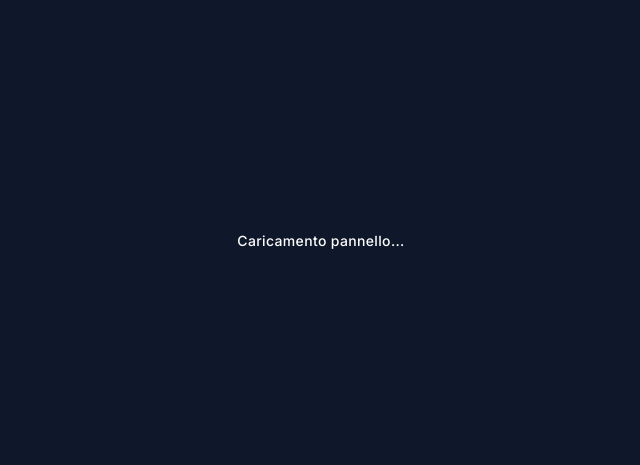
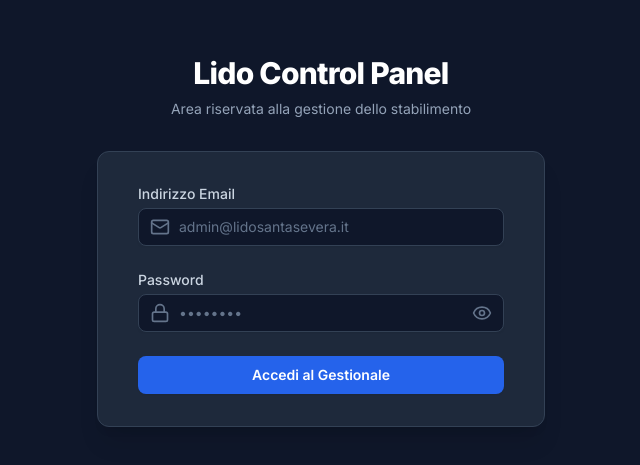
Before and after one commit to feedend/lido-booking, a Next.js app: page /admin/login in a window 1280 px wide. Before the commit this address had no page. Shown: the part 159-624 px from the top of the page, without its empty margins (319-959 px from the left). Built offline with nearby package versions, Linux system fonts and the light colour scheme.

Commit message:
Update page.tsx

```diff
--- a/src/app/admin/login/page.tsx
+++ b/src/app/admin/login/page.tsx
@@ -1,162 +1,148 @@
 'use client';
 
-import { useEffect, useState } from 'react';
+import { useState } from 'react';
+import { useRouter } from 'next/navigation';
 import { createClient } from '@supabase/supabase-js';
-import { useRouter } from 'next/navigation';
-import { LayoutGrid, ClipboardList, LogOut, Shield, User } from 'lucide-react';
-import BeachMap from '@/components/map/BeachMap'; // Il componente della mappa che abbiamo sistemato
+import { Lock, Mail, Eye, EyeOff, AlertCircle } from 'lucide-react';
 
 const supabase = createClient(
   process.env.NEXT_PUBLIC_SUPABASE_URL!,
   process.env.NEXT_PUBLIC_SUPABASE_ANON_KEY!
 );
 
-export default function DashboardPage() {
-  const [ruolo, setRuolo] = useState<string | null>(null);
-  const [loading, setLoading] = useState(true);
-  const [tabAttiva, setTabAttiva] = useState<'spiaggia' | 'registro'>('spiaggia');
+export default function AdminLogin() {
+  const [email, setEmail] = useState('');
+  const [password, setPassword] = useState('');
+  const [showPassword, setShowPassword] = useState(false);
+  const [error, setError] = useState<string | null>(null);
+  const [loading, setLoading] = useState(false);
   const router = useRouter();
 
-useEffect(() => {
-  const controllaSessione = async () => {
-    const { data: { user } } = await supabase.auth.getUser();
+  const handleLogin = async (e: React.FormEvent) => {
+    e.preventDefault();
+    setError(null);
+    setLoading(true);
 
-    if (!user) {
-      router.push('/login');
-      return;
+    try {
+      const { data, error: authError } = await supabase.auth.signInWithPassword({
+        email,
+        password,
+      });
+
+      if (authError) throw authError;
+
+      if (data?.user) {
+        // Recuperiamo il ruolo dai metadati dell'utente configurati su Supabase
+        const ruolo = data.user.user_metadata?.ruolo;
+
+        if (ruolo === 'admin') {
+          // Reindirizzamento per l'amministratore totale
+          router.push('/admin/dashboard');
+        } else if (ruolo === 'operators') {
+          // Reindirizzamento per il personale e i gestori operativi del lido
+          router.push('/operator/dashboard');
+        } else {
+          // Protezione: se un utente normale prova a loggarsi da qui, lo buttiamo fuori
+          await supabase.auth.signOut();
+          setError('Accesso negato: non hai i permessi necessari per accedere a questa area.');
+        }
+      }
+    } catch (err: any) {
+      setError(err.message || 'Email o password errate. Riprova.');
+    } finally {
+      setLoading(false);
     }
-
-    // Stampiamo l'utente in console per vedere esattamente dove si nasconde il ruolo durante il test
-    console.log("Utente Loggato:", user);
-
-    // Controlliamo tutte le possibili posizioni dei metadati di Supabase
-    const ruoloUtente =
-      user.user_metadata?.ruolo ||
-      user.app_metadata?.ruolo ||
-      user.raw_user_meta_data?.ruolo;
-
-    // Sicurezza: se non c'è ruolo o non è valido, rimanda al login
-    if (ruoloUtente !== 'admin' && ruoloUtente !== 'operators') {
-      await supabase.auth.signOut();
-      router.push('/login');
-      return;
-    }
-
-    setRuolo(ruoloUtente);
-    setLoading(false);
   };
 
-  controllaSessione();
-}, [router]);
+  return (
+    <div className="min-h-screen bg-slate-900 flex flex-col justify-center py-12 sm:px-6 lg:px-8">
+      <div className="sm:mx-auto w-full sm:max-w-md">
+        <div className="text-center">
+          <h2 className="text-3xl font-extrabold text-white tracking-tight">
+            Lido Control Panel
+          </h2>
+          <p className="mt-2 text-sm text-slate-400">
+            Area riservata alla gestione dello stabilimento
+          </p>
+        </div>
+      </div>
 
-  const handleLogout = async () => {
-    await supabase.auth.signOut();
-    router.push('/login');
-  };
+      <div className="mt-8 sm:mx-auto w-full sm:max-w-md">
+        <div className="bg-slate-800 py-8 px-4 shadow-xl rounded-xl sm:px-10 border border-slate-700 mx-4 sm:mx-0">
+          <form className="space-y-6" onSubmit={handleLogin}>
 
-  if (loading) {
-    return (
-      <div className="min-h-screen bg-slate-900 flex items-center justify-center text-white">
-        <p className="text-sm font-medium tracking-wide animate-pulse">Caricamento pannello...</p>
-      </div>
-    );
-  }
+            {/* Messaggio di Errore */}
+            {error && (
+              <div className="bg-red-500/10 border border-red-500/50 text-red-400 p-3 rounded-lg flex items-center gap-2 text-sm">
+                <AlertCircle className="h-5 w-5 shrink-0" />
+                <span>{error}</span>
+              </div>
+            )}
 
-  return (
-    <div className="min-h-screen bg-slate-950 text-slate-100 flex flex-col md:flex-row">
-
-      {/* SIDEBAR DI NAVIGAZIONE */}
-      <aside className="w-full md:w-64 bg-slate-900 border-b md:border-b-0 md:border-r border-slate-800 p-6 flex flex-col justify-between">
-        <div className="space-y-6">
-          <div>
-            <h2 className="text-xl font-black text-white tracking-tight">Lido Control Panel</h2>
-            <div className="flex items-center gap-1.5 mt-2 text-xs font-semibold text-slate-400 uppercase tracking-wider">
-              {ruolo === 'admin' ? (
-                <>
-                  <Shield className="h-3.5 w-3.5 text-amber-500" />
-                  <span>Amministratore</span>
-                </>
-              ) : (
-                <>
-                  <User className="h-3.5 w-3.5 text-blue-400" />
-                  <span>Operatore</span>
-                </>
-              )}
-            </div>
-          </div>
-
-          <nav className="space-y-2">
-            {/* Pulsante Spiaggia - Visibile a TUTTI */}
-            <button
-              onClick={() => setTabAttiva('spiaggia')}
-              className={`w-full flex items-center gap-3 px-4 py-3 rounded-xl text-sm font-semibold transition-all ${
-                tabAttiva === 'spiaggia'
-                  ? 'bg-blue-600 text-white shadow-lg shadow-blue-600/20'
-                  : 'text-slate-400 hover:bg-slate-800 hover:text-slate-200'
-              }`}
-            >
-              <LayoutGrid className="h-5 w-5" />
-              <span>Gestione Spiaggia</span>
-            </button>
-
-            {/* PULSANTE REGISTRO — Logica Condizionale: Visibile SOLO se admin */}
-            {ruolo === 'admin' && (
-              <button
-                onClick={() => setTabAttiva('registro')}
-                className={`w-full flex items-center gap-3 px-4 py-3 rounded-xl text-sm font-semibold transition-all ${
-                  tabAttiva === 'registro'
-                    ? 'bg-blue-600 text-white shadow-lg shadow-blue-600/20'
-                    : 'text-slate-400 hover:bg-slate-800 hover:text-slate-200'
-                }`}
-              >
-                <ClipboardList className="h-5 w-5" />
-                <span>Registro Prenotazioni</span>
-              </button>
-            )}
-          </nav>
-        </div>
-
-        {/* Pulsante di Disconnessione */}
-        <button
-          onClick={handleLogout}
-          className="mt-8 w-full flex items-center gap-3 px-4 py-3 rounded-xl text-sm font-semibold text-red-400 hover:bg-red-500/10 transition-colors border border-transparent hover:border-red-500/20"
-        >
-          <LogOut className="h-5 w-5" />
-          <span>Esci dal sistema</span>
-        </button>
-      </aside>
-
-      {/* CONTENUTO PRINCIPALE DELLA DASHBOARD */}
-      <main className="flex-1 p-6 md:p-10 overflow-y-auto">
-        {tabAttiva === 'spiaggia' && (
-          <div className="space-y-4">
-            <div className="border-b border-slate-800 pb-4">
-              <h1 className="text-2xl font-bold tracking-tight text-white">Mappa degli Ombrelloni</h1>
-              <p className="text-sm text-slate-400">Monitora e gestisci le postazioni in tempo reale sul lido.</p>
+            {/* Input Email */}
+            <div>
+              <label htmlFor="email" className="block text-sm font-medium text-slate-300">
+                Indirizzo Email
+              </label>
+              <div className="mt-1 relative rounded-md shadow-sm">
+                <div className="absolute inset-y-0 left-0 pl-3 flex items-center pointer-events-none text-slate-500">
+                  <Mail className="h-5 w-5" />
+                </div>
+                <input
+                  id="email"
+                  type="email"
+                  required
+                  value={email}
+                  onChange={(e) => setEmail(e.target.value)}
+                  className="block w-full pl-10 pr-3 py-2 bg-slate-900 border border-slate-700 rounded-lg text-white placeholder-slate-500 focus:outline-none focus:ring-2 focus:ring-blue-500 focus:border-transparent text-sm"
+                  placeholder="admin@lidosantasevera.it"
+                  disabled={loading}
+                />
+              </div>
             </div>
 
-            {/* Componente della mappa spiaggia */}
-            <div className="mt-6 bg-slate-900 border border-slate-800 rounded-2xl p-6">
-              <BeachMap />
-            </div>
-          </div>
-        )}
-
-        {/* Renderizzato solo se admin seleziona il registro */}
-        {tabAttiva === 'registro' && ruolo === 'admin' && (
-          <div className="space-y-4">
-            <div className="border-b border-slate-800 pb-4">
-              <h1 className="text-2xl font-bold tracking-tight text-white">Registro Storico Prenotazioni</h1>
-              <p className="text-sm text-slate-400">Visualizza i dettagli finanziari, i dati degli utenti ed esporta i resoconti.</p>
+            {/* Input Password */}
+            <div>
+              <label htmlFor="password" className="block text-sm font-medium text-slate-300">
+                Password
+              </label>
+              <div className="mt-1 relative rounded-md shadow-sm">
+                <div className="absolute inset-y-0 left-0 pl-3 flex items-center pointer-events-none text-slate-500">
+                  <Lock className="h-5 w-5" />
+                </div>
+                <input
+                  id="password"
+                  type={showPassword ? 'text' : 'password'}
+                  required
+                  value={password}
+                  onChange={(e) => setPassword(e.target.value)}
+                  className="block w-full pl-10 pr-10 py-2 bg-slate-900 border border-slate-700 rounded-lg text-white placeholder-slate-500 focus:outline-none focus:ring-2 focus:ring-blue-500 focus:border-transparent text-sm"
+                  placeholder="••••••••"
+                  disabled={loading}
+                />
+                <button
+                  type="button"
+                  onClick={() => setShowPassword(!showPassword)}
+                  className="absolute inset-y-0 right-0 pr-3 flex items-center text-slate-500 hover:text-slate-300 focus:outline-none"
+                >
+                  {showPassword ? <EyeOff className="h-5 w-5" /> : <Eye className="h-5 w-5" />}
+                </button>
+              </div>
             </div>
 
-            {/* Qui andrà la tabella con l'elenco di tutte le prenotazioni */}
-            <div className="mt-6 bg-slate-900 border border-slate-800 rounded-2xl p-6 text-slate-400 text-sm">
-              Tabella del registro prenotazioni, incassi complessivi e filtri avanzati.
+            {/* Pulsante di Invio */}
+            <div>
+              <button
+                type="submit"
+                disabled={loading}
+                className="w-full flex justify-center py-2 px-4 border border-transparent rounded-lg shadow-sm text-sm font-semibold text-white bg-blue-600 hover:bg-blue-700 focus:outline-none focus:ring-2 focus:ring-offset-2 focus:ring-offset-slate-800 focus:ring-blue-500 disabled:opacity-50 disabled:cursor-not-allowed transition-colors"
+              >
+                {loading ? 'Verifica credenziali...' : 'Accedi al Gestionale'}
+              </button>
             </div>
-          </div>
-        )}
-      </main>
+          </form>
+        </div>
+      </div>
     </div>
   );
 }
```
